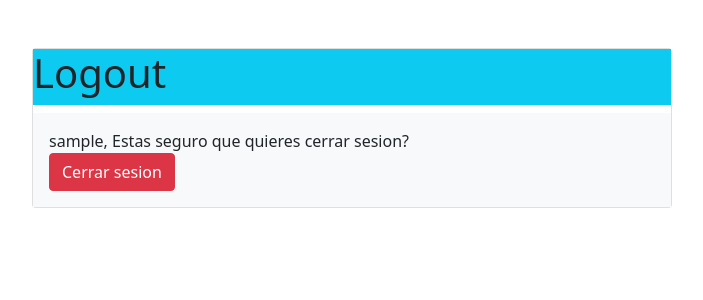
After one commit to JeremiasSantacruz/infoFinal, a Django app: template template/usuario/logout.html in a window 1280 px wide. The commit adds this page. Shown: the top 300 px of the page, without its empty margins (288-991 px from the left). Run offline with Django 3.2, Linux system fonts and the light colour scheme; a user stored in the database is signed in; tables that the repository leaves empty hold one stand-in row (values such as "Sample post"); the template is opened without the code that fills it: most values are stand-ins (such as "Sample title", 1, 10 or a date in 2020); parts of the project's set-up code (start-up, migrations or seed data) failed here and were passed over.

Commit message:
Agregado logout y direccionamiento login logout provicional

```diff
--- a/apps/usuario/forms.py
+++ b/apps/usuario/forms.py
@@ -6,4 +6,4 @@ class RegistroUsuarioForm(UserCreationForm):
 
     class Meta(UserCreationForm.Meta):
         model = Usuario
-        fields = UserCreationForm.Meta.fields + ('direccion', 'email', 'first_name', 'last_name')
+        fields = UserCreationForm.Meta.fields + ('zona', 'email', 'first_name', 'last_name')
--- a/apps/usuario/models.py
+++ b/apps/usuario/models.py
@@ -4,9 +4,9 @@ from django.contrib.auth.models import AbstractUser
 # Create your models here.
 class Usuario(AbstractUser):
     puntuacion = models.IntegerField(default=0)
-    direccion = models.CharField(max_length=70)
+    zona = models.CharField(max_length=70)
 
-    REQUIRED_FIELDS = ['direccion']
+    REQUIRED_FIELDS = ['zona']
 
     def __str__(self):
         return self.first_name + self.last_name
--- a/apps/usuario/urls.py
+++ b/apps/usuario/urls.py
@@ -1,9 +1,10 @@
 from django.urls import path
-from .views import RegistroUsuario, UsuarioLogin
+from .views import RegistroUsuario, UsuarioLogin, UsuarioLogout
 
 app_name = 'usuario'
 
 urlpatterns = [
     path('registrar/', RegistroUsuario.as_view(), name="registro"),
     path('login/', UsuarioLogin.as_view(), name='login'),
+    path('logout/', UsuarioLogout.as_view(), name='logout'),
 ]
--- a/apps/usuario/views.py
+++ b/apps/usuario/views.py
@@ -15,5 +15,7 @@ class RegistroUsuario(CreateView):
 
 class UsuarioLogin(LoginView): #Tengo que refactorar a LoginUsuario
     template_name = 'usuario/login.html'
+    redirect_field_name = 'usuario/logout.html'
 
-'
+class UsuarioLogout(LogoutView):
+    template_name = 'usuario/logout.html'
--- a/infoFinal/settings.py
+++ b/infoFinal/settings.py
@@ -29,7 +29,8 @@ DEBUG = True
 ALLOWED_HOSTS = []
 
 LOGIN_URL = 'usuario:login'
-
+LOGIN_REDIRECT_URL = 'usuario:logout'
+LOGOUT_REDIRECT_URL = 'categoria:lista'
 # Application definition
 
 INSTALLED_APPS = [
--- /dev/null
+++ b/template/usuario/logout.html
@@ -0,0 +1,33 @@
+{% extends "base.html" %}
+
+{% block title %} Cerrar session {% endblock %}
+
+{% block content %}
+{% if user.is_authenticated %}
+    <div class="col-6 card mx-auto mt-5">
+        <div class="card-title bg-info ">
+           <h1> Logout </h1>
+        </div>
+
+        <div class="card-body bg-light">
+            {{user.username}}, Estas seguro que quieres cerrar sesion?
+            <form method="post" action="{% url 'usuario:logout' %}">
+                {% csrf_token %}
+                {% if redirect_field_value %}
+                    <input type="hidden" name="{{ redirect_field_name }}" value="{{ redirect_field_value }}"/>
+                {% endif %}
+
+                <button class="btn btn-danger" type="submit">Cerrar sesion</button>
+            </form>
+        </div>
+    </div>
+
+{% else %}
+    <div class="card col-6 mx-auto mt-2">
+        <div class="card-body bg-light">
+            No se dectecta ninguna cuenta activa.
+        </div>
+    </div>
+{% endif %}
+
+{% endblock %}
--- a/template/usuario/registro.html
+++ b/template/usuario/registro.html
@@ -3,6 +3,7 @@
 {% block title %} Nuevo Usuario {% endblock %}
 
 {% block content %}
+
 <div class="card bg-light col-6 mx-auto mt-5">
     <div class="card-title bg-info text-center">
         <h1> Nuevo usuario </h1>
```
Also changed, not shown: template/usuario/login.html (+6 -1 lines).
